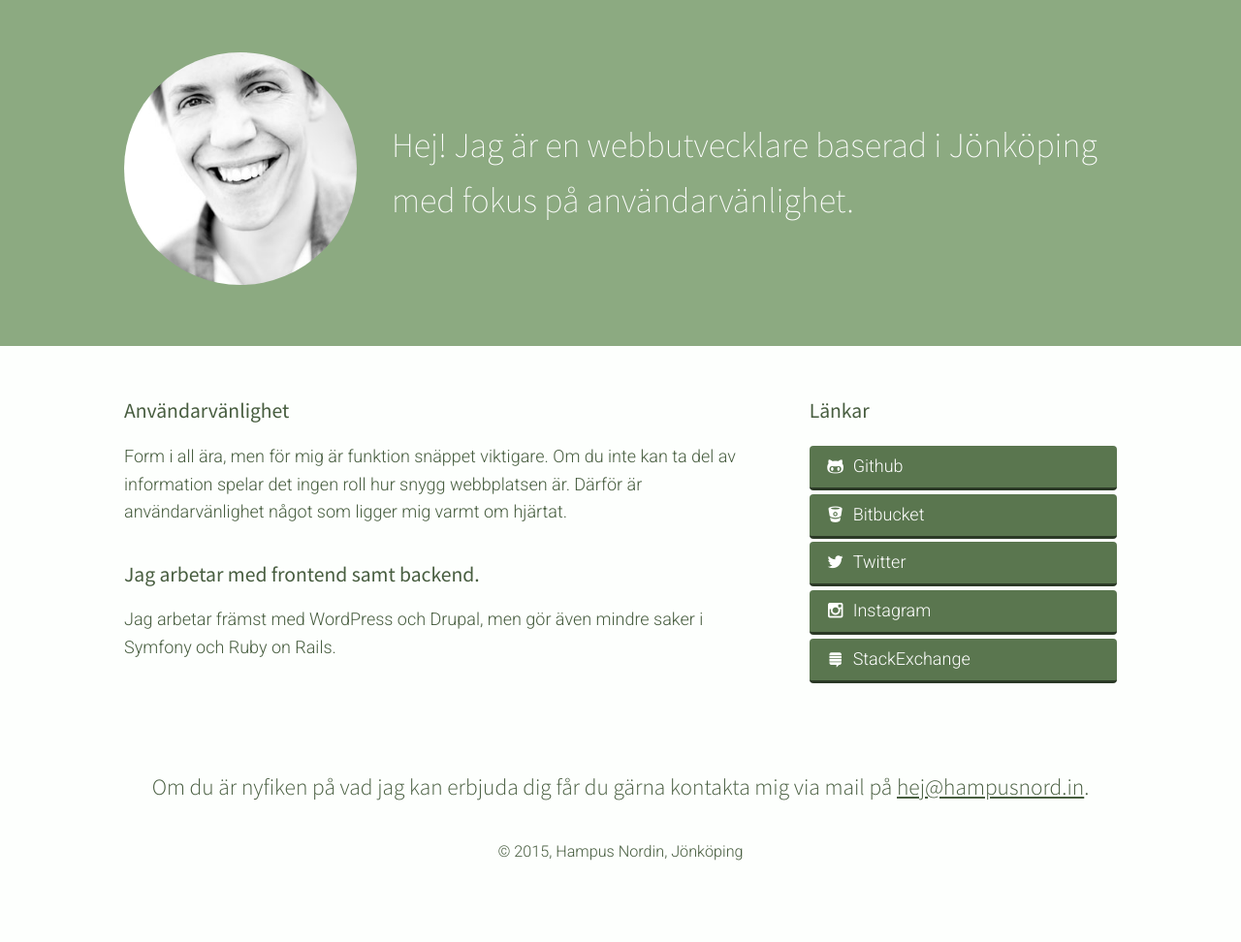
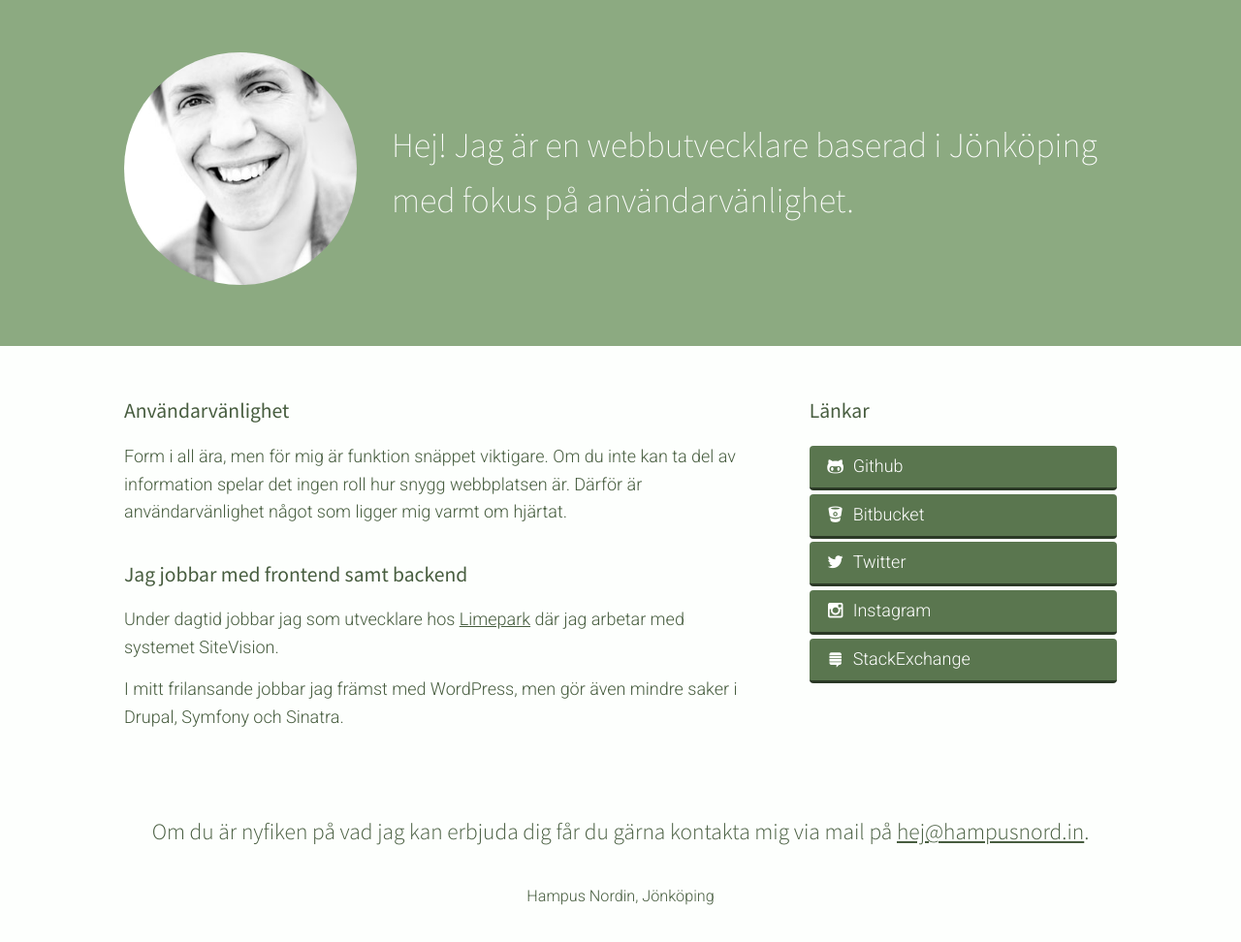
Before and after one commit to hampusn/hampusnord.in, a website: page index.html in a window 1280 px wide. Shown: the whole page at 97% size. Drawn offline with Linux system fonts and the light colour scheme.

Commit message:
Updated texts

```diff
--- a/index.html
+++ b/index.html
@@ -30,9 +30,11 @@
 
             <p>Form i all ära, men för mig är funktion snäppet viktigare. Om du inte kan ta del av information spelar det ingen roll hur snygg webbplatsen är. Därför är användarvänlighet något som ligger mig varmt om hjärtat.</p>
 
-            <h2>Jag arbetar med frontend samt backend.</h2>
+            <h2>Jag jobbar med frontend samt backend</h2>
 
-            <p>Jag arbetar främst med WordPress och Drupal, men gör även mindre saker i Symfony och Ruby on Rails.</p>
+            <p>Under dagtid jobbar jag som utvecklare hos <a href="https://limepark.se/" title="Min arbetsplats Limepark">Limepark</a> där jag arbetar med systemet SiteVision.</p>
+
+            <p>I mitt frilansande jobbar jag främst med WordPress, men gör även mindre saker i Drupal, Symfony och Sinatra.</p>
           </div><!--! .main -->
 
           <div class="aside flex-column">
@@ -55,7 +57,7 @@
     </div><!--! .page-content -->
 
     <div class="page-footer">
-      <p>&copy; 2015, Hampus Nordin, Jönköping</p>
+      <p>Hampus Nordin, Jönköping</p>
     </div><!--! .page-footer -->
   </body>
 </html>
```
